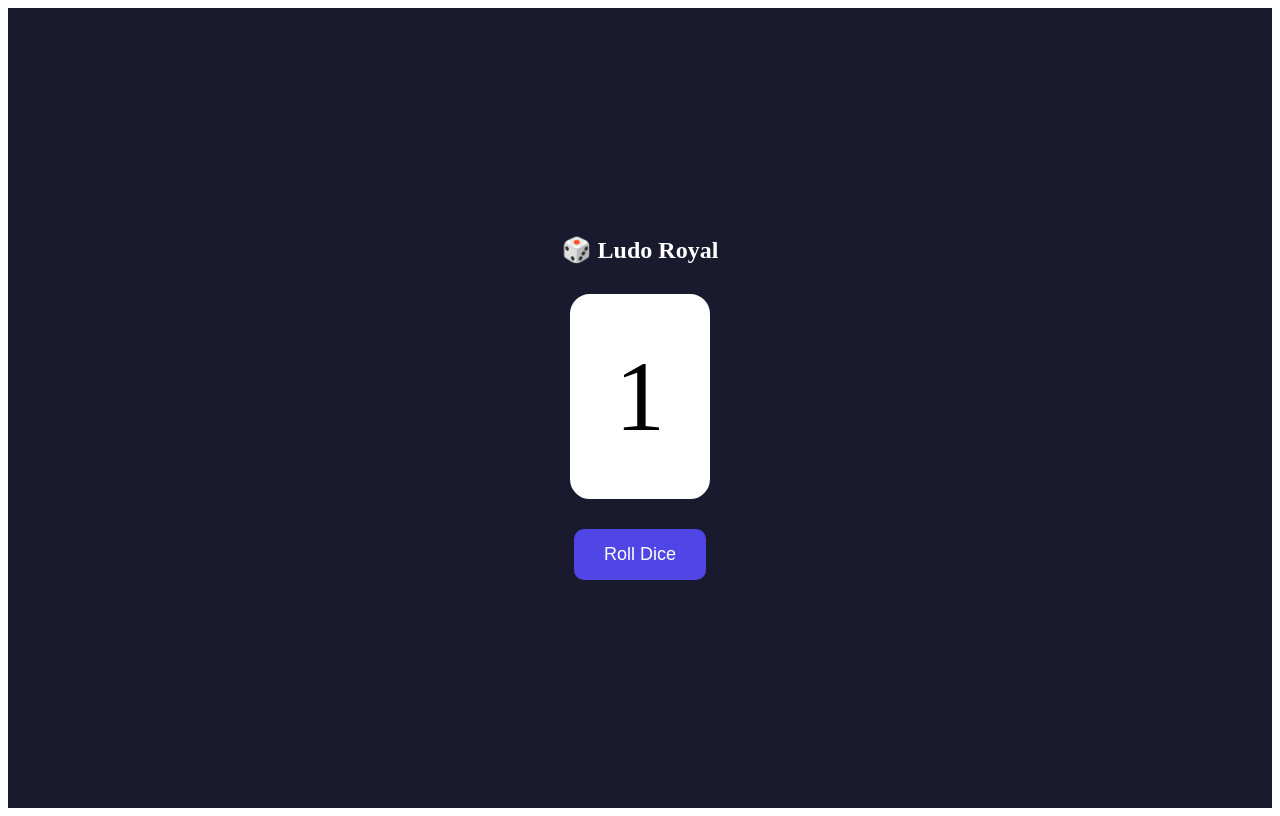
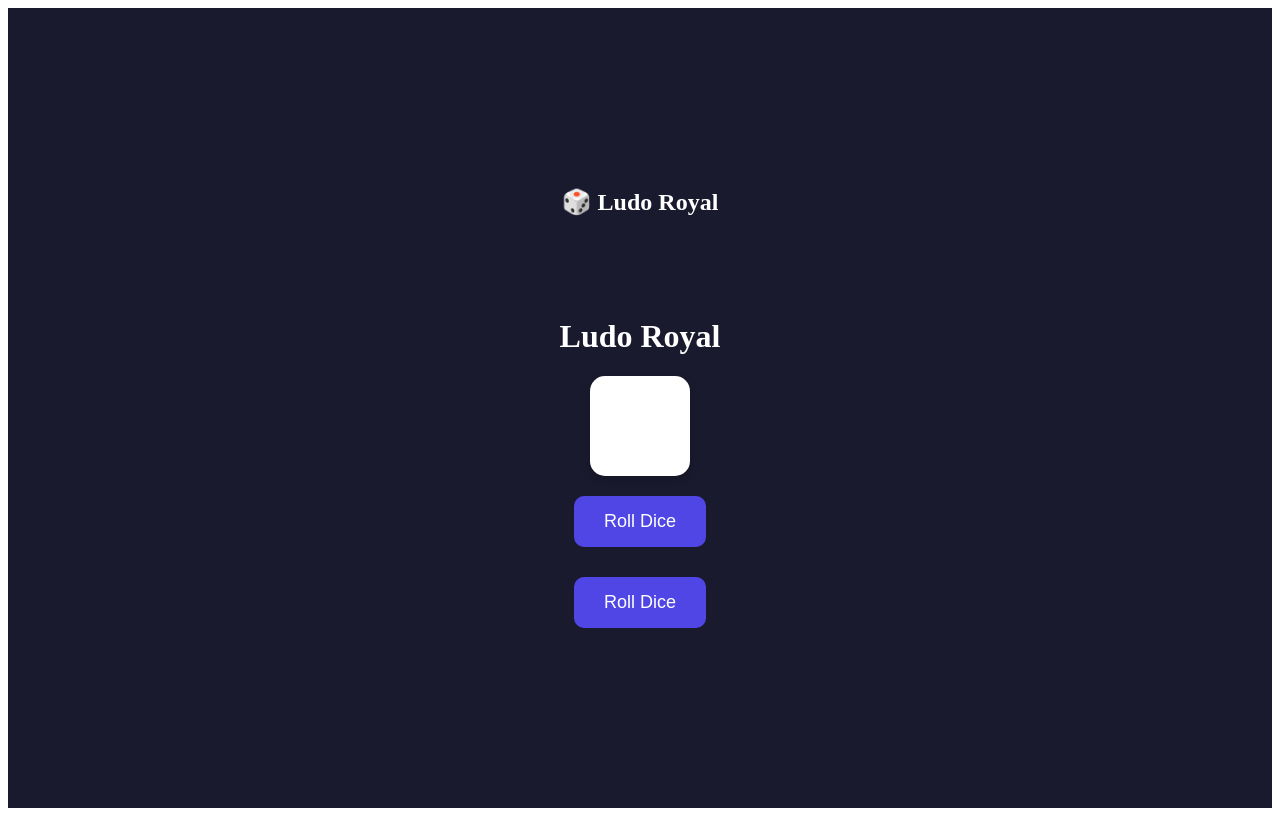
Before and after one commit to challagurugulasairam266-jpg/Ludo-Royal, a Next.js app: page / in a window 1280 px wide. Built offline with nearby package versions, Linux system fonts and the light colour scheme.

Commit message:
Add button click logic

```diff
--- a/app/dice.tsx
+++ b/app/dice.tsx
@@ -1,23 +1,39 @@
 'use client'
 import { useState } from 'react'
+import Button from './button'
 
 export default function Dice() {
-  const [num, setNum] = useState(1)
+  const [number, setNumber] = useState(1)
+
+  function rollDice() {
+    const random = Math.floor(Math.random() * 6) + 1
+    setNumber(random)
+  }
+
   return (
-    <div
-      onClick={() => setNum(Math.floor(Math.random()*6)+1)}
-      style={{
-        fontSize:'100px',
-        cursor:'pointer',
-        userSelect:'none',
-        padding: '40px',
-        border: '5px solid white',
-        borderRadius: '20px',
-        background: 'white',
-        color: 'black'
-      }}
-    >
-      {num}
+    <div style={{textAlign:'center', marginTop:'50px'}}>
+      <h1>Ludo Royal</h1>
+      <div
+        onClick={rollDice}
+        style={{
+          width:'100px',
+          height:'100px',
+          background:'white',
+          margin:'20px auto',
+          fontSize:'60px',
+          display:'flex',
+          alignItems:'center',
+          justifyContent:'center',
+          borderRadius:'15px',
+          cursor:'pointer',
+          boxShadow:'0 4px 10px rgba(0,0,0,0.2)'
+        }}
+      >
+        {number}
+      </div>
+      <div onClick={rollDice}>
+        <Button />
+      </div>
     </div>
   )
 }
```
